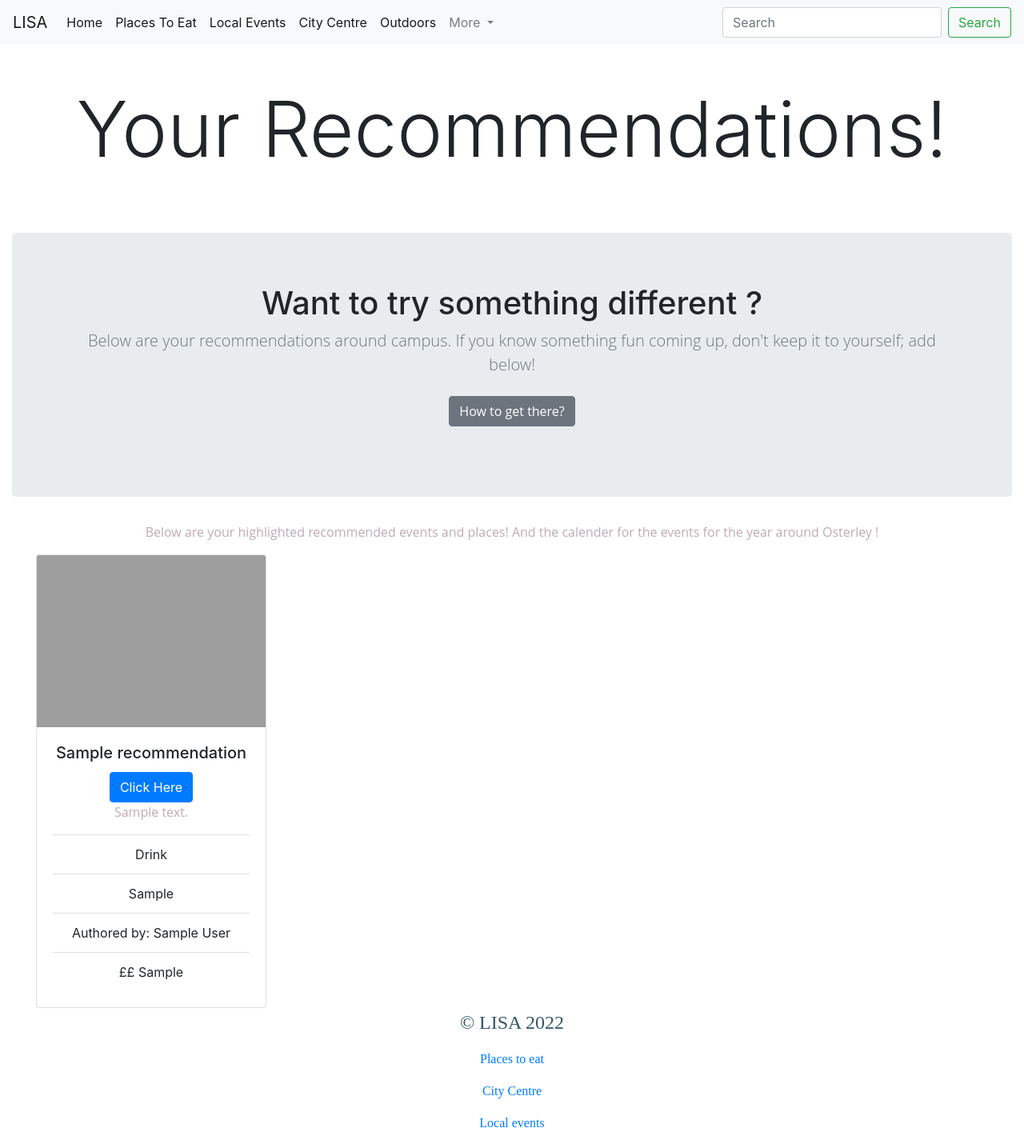
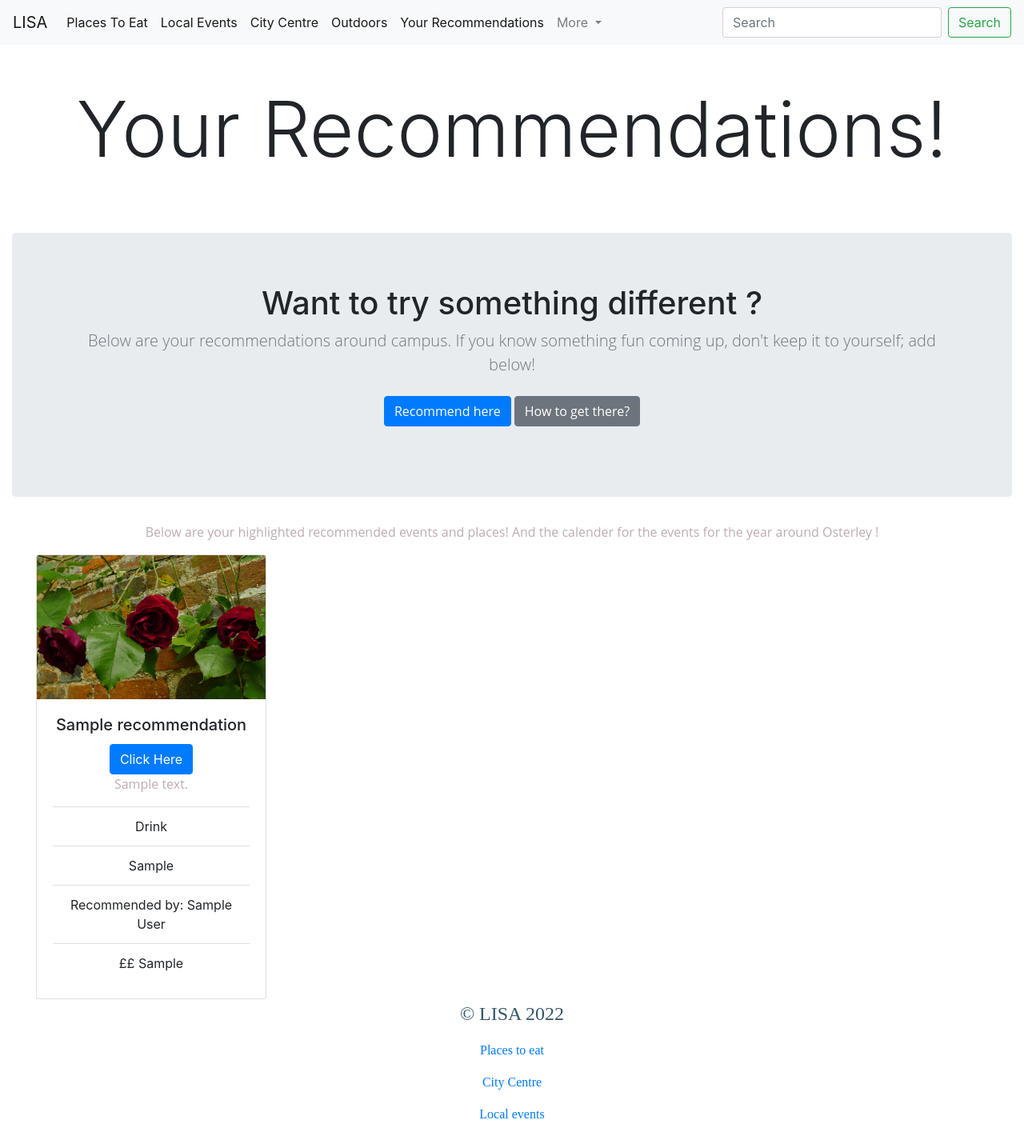
Before and after one commit to alicetil/GetIntoTech_Group3_FinalProject, a Flask app: page /list in a window 1280 px wide. Shown: the top 1425 px of the page at 80% size. Run offline with Flask 2, Linux system fonts and the light colour scheme; tables that the repository leaves empty hold one stand-in row (values such as "Sample post"); grey boxes are pictures that could not be loaded.

Commit message:
all images and web links working

```diff
--- a/application/domain/into_london.py
+++ b/application/domain/into_london.py
@@ -9,7 +9,7 @@ class IntoLondon(db.Model):
     london_location: str
     london_travel: str
     london_website: str
-    #london_image : imghdr
+    london_image: str
     london_description: str
     london_category: str
     london_affordability: str
@@ -20,7 +20,7 @@ class IntoLondon(db.Model):
     london_location = db.Column(db.String(1000),nullable=False)
     london_travel = db.Column(db.String(100), nullable=False)
     london_website = db.Column(db.String(100), nullable=False)
-    #london_image
+    london_image = db.Column(db.String(1000),nullable =False)
     london_description = db.Column(db.String(1000),nullable=False)
     london_category = db.Column(db.String(1000),nullable=True)
     london_affordability = db.Column(db.String(100),nullable=True)
--- a/application/domain/outdoor_activities.py
+++ b/application/domain/outdoor_activities.py
@@ -6,6 +6,7 @@ from dataclasses import dataclass
 class OutdoorActivities(db.Model):
     id : int
     outdoor_name: str
+    # add location?? to be consistent with the other tables
     outdoor_address: str
     outdoor_website: str
     outdoor_image: str
--- a/application/forms/recommendationsForm.py
+++ b/application/forms/recommendationsForm.py
@@ -15,4 +15,4 @@ class RecommendForm(FlaskForm):
     recommendation_discount = StringField("Discount Amount")
 
 
-    submit = SubmitField("Add Recommended Restaurant")
+    submit = SubmitField("Submit Recommendation")
--- a/application/templates/base.html
+++ b/application/templates/base.html
@@ -26,9 +26,9 @@
 
   <div class="collapse navbar-collapse" id="navbarSupportedContent">
     <ul class="navbar-nav mr-auto">
-      <li class="nav-item active">
-        <a class="nav-link" href="/">Home <span class="sr-only">(current)</span></a>
-      </li>
+<!--      <li class="nav-item active">-->
+<!--        <a class="nav-link" href="/">Home <span class="sr-only">(current)</span></a>-->
+<!--      </li>-->
       <li class="nav-item active">
         <a class="nav-link" href="/placestoeat">Places To Eat <span class="sr-only">(current)</span></a>
       </li>
@@ -40,6 +40,9 @@
       </li>
       <li class="nav-item active">
         <a class="nav-link" href="/exploretheoutdoors">Outdoors <span class="sr-only">(current)</span></a>
+      </li>
+      <li class="nav-item active">
+        <a class="nav-link" href="/list">Your Recommendations <span class="sr-only">(current)</span></a>
       </li>
 
 
--- a/application/templates/intothecitycentre.html
+++ b/application/templates/intothecitycentre.html
@@ -44,7 +44,7 @@ Osterley doesn't exactly have London city centre on its doorstep but it might be
     {% else %}
         {% for item in cityevents %}
                 <div id={item.id} class="card" style="width: 18rem;">
-                    <img class="card-img-top" src="static/images/{item.restaurant_image}" alt="Tree">
+                    <img class="card-img-top" src="{{ url_for('static', filename='images/'+item.london_image) }} " alt="{{ item.outdoor_name }}">
                     <div class="card-body">
                       <h5 class="card-title">{{ item.london_name }}</h5>
                         <a class="btn btn-primary" href="{{item.london_website}}" role="button">Click Here</a>
--- a/application/templates/list_recommendations.html
+++ b/application/templates/list_recommendations.html
@@ -41,7 +41,7 @@
           <p class="lead text-muted"> Below are your recommendations around campus. If you know something fun coming up,
               don't keep it to yourself; add below!</p>
           <p>
-<!--            <a href="http://127.0.0.1:5000/recommendations" class="btn btn-primary my-2">Recommend here</a>-->
+            <a href="http://127.0.0.1:5000/recommendations" class="btn btn-primary my-2">Recommend here</a>
               <a href="https://www.google.co.uk/maps" class="btn btn-secondary my-2"> How to get there? </a>
           </p>
         </div>
@@ -62,7 +62,7 @@
     {% else %}
         {% for item in recommendations %}
                 <div id={item.id} class="card" style="width: 18rem;">
-                    <img class="card-img-top" src="static/images/{item.outdoor_image}" alt="Tree">
+                    <img class="card-img-top" src="static/images/roses.jpeg" alt="Tree">
                     <div class="card-body">
                       <h5 class="card-title">{{ item.recommendation_name }}</h5>
                         <a class="btn btn-primary" href="{{item.recommendation_website}}" role="button">Click Here</a>
@@ -70,7 +70,7 @@
                       <ul class="list-group list-group-flush">
                         <li class="list-group-item">{{ item.recommendation_category }}</li>
                         <li class="list-group-item">{{item.recommendation_location}}</li>
-                        <li class="list-group-item">Authored by: {{item.recommendation_author}}</li>
+                        <li class="list-group-item">Recommended by: {{item.recommendation_author}}</li>
                         <li class="list-group-item">££ {{item.recommendation_discount}}</li>
                       </ul>
                     </div>
```
Also changed, not shown: application/templates/exploretheoutdoors.html (+4 -4 lines).
